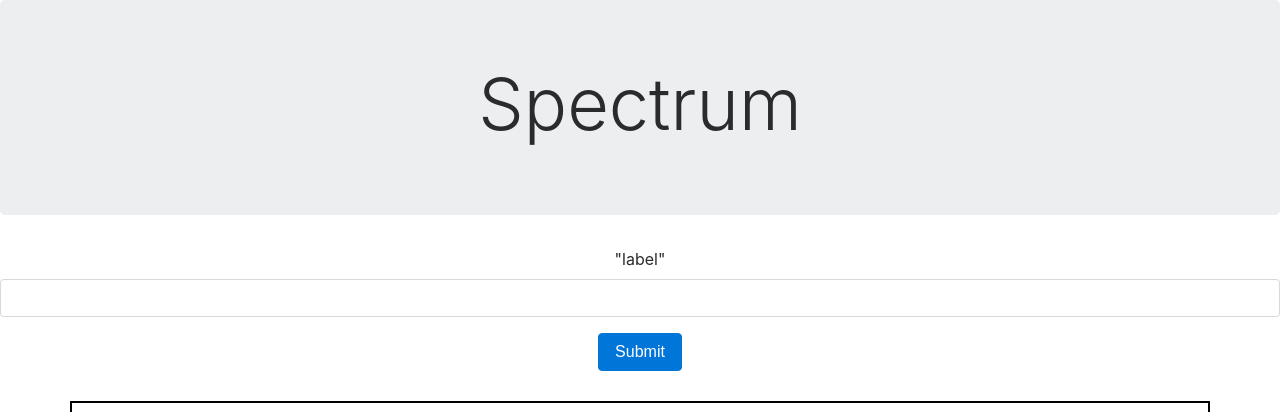
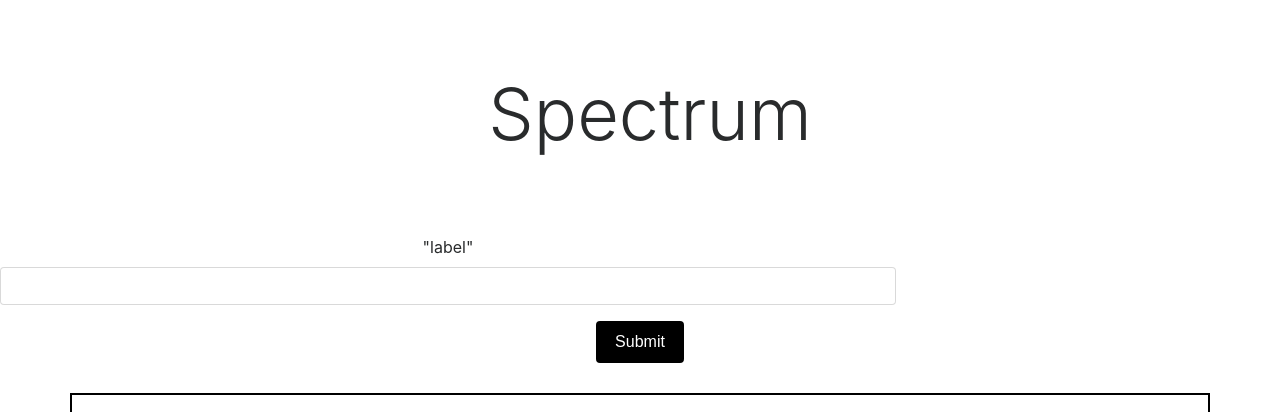
Before and after one commit to BLKOPL/firstProject, a plain HTML site: page index.html in a window 1280 px wide. Shown: the top 412 px of the page. Drawn offline with nearby package versions, Linux system fonts and the light colour scheme.

Commit message:
basic layout

```diff
--- a/index.html
+++ b/index.html
@@ -9,17 +9,22 @@
   </head>
   <body>
 
-    <div class="jumbotron">
-      <h1 class="display-3">Spectrum</h1>
-    </div>
+
+<div class="col-lg-6 col-md-6 col-sm-6 col-xs-6 offset-3 float-md-center">
+      <div class="jumbotron">
+        <h1 class="display-3">Spectrum</h1>
+  </div>
+</div>
 
 <form>
-  <div class="form-group">
- <label for="formLabel">"label"</label>
- <input type="text" class="form-control" id="searchBar"  placeholder=" ">
+  <div class="form-group searchBar">
+    <label for="formLabel">"label"</label>
+   <input type="text" class="form-control" placeholder=" ">
 
 </div>
-   <button type="submit" class="btn btn-primary">Submit</button>
+
+<button type="submit" class="btn btn-primary submit">Submit</button>
+
 </form>
 
 <div class="container spectrum">
--- a/style.css
+++ b/style.css
@@ -3,13 +3,26 @@ text-align: center;
 }
 
 .jumbotron {
+background-color: white;
+width: 100%;
+text-align: center;
+margin: 10px auto;
+margin: 10px 10px 10px 10px;
+min-height: 100%;
+display: flex;
+justify-content: center;
 
 }
 
-button {
+.searchBar {
+  width: 70%;
+}
+
+.submit {
+  background: black;
+  border: solid black;
 
 }
-
 
 .container {
 	margin-bottom: 30px;
@@ -33,15 +46,3 @@ button {
 .mb-3 {
 	display: inline;
 }
-
-.card-header1 {
-  border: blue 3px solid;
-}
-
-.card-header2 {
-border: black 3px solid;
-}
-
-.card-header3 {
-  border: red 3px solid;
-}
```
